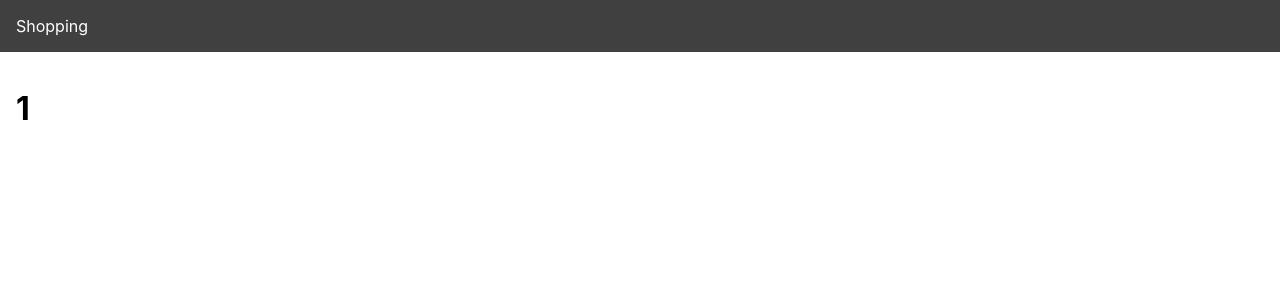
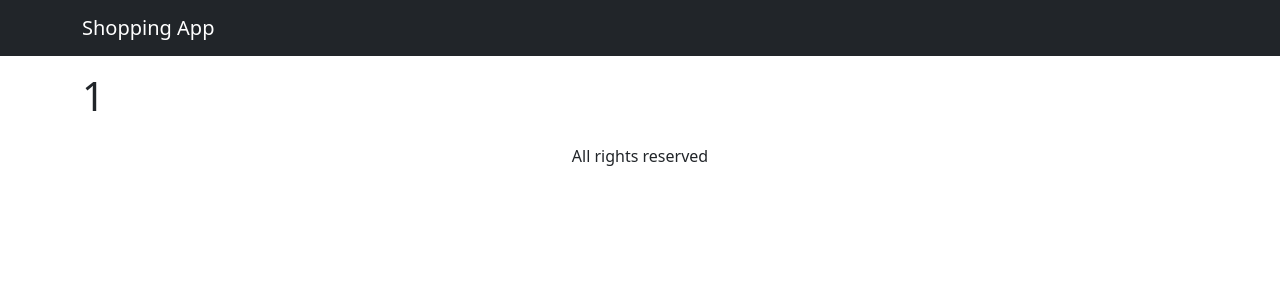
Before and after one commit to MasihNazir/shopping, a React (Create React App) app in the folder frontend/: page /product/1 in a window 1280 px wide. Shown: the top 300 px of the page. Built offline with nearby package versions, Linux system fonts and the light colour scheme.

Commit message:
reducer hook implementation

```diff
--- a/frontend/package.json
+++ b/frontend/package.json
@@ -8,11 +8,13 @@
     "@testing-library/react": "^13.4.0",
     "@testing-library/user-event": "^13.5.0",
     "axios": "^0.27.2",
+    "bootstrap": "^5.2.1",
     "react": "^18.2.0",
+    "react-bootstrap": "^2.5.0",
     "react-dom": "^18.2.0",
+    "react-router-bootstrap": "^0.26.2",
     "react-router-dom": "^6.4.1",
     "react-scripts": "5.0.1",
-    "use-reducer-logger": "^1.0.2",
     "web-vitals": "^2.1.4"
   },
   "scripts": {
--- a/frontend/src/App.js
+++ b/frontend/src/App.js
@@ -1,20 +1,34 @@
-import { BrowserRouter, Link, Route, Routes } from 'react-router-dom';
+import { BrowserRouter, Route, Routes } from 'react-router-dom';
 import HomeScreen from './screens/HomeScreen';
 import ProductScreen from './screens/ProductScreen';
+import Navbar from 'react-bootstrap/Navbar';
+import Container from 'react-bootstrap/Container';
+import { LinkContainer } from 'react-router-bootstrap';
 
 function App() {
   return (
     <BrowserRouter>
-      <div>
+      <div className="d-flex flex-column">
         <header>
-          <Link to="/">Shopping</Link>
+          <Navbar bg="dark" variant="dark">
+            <Container>
+              <LinkContainer to="/">
+                <Navbar.Brand>Shopping App</Navbar.Brand>
+              </LinkContainer>
+            </Container>
+          </Navbar>
         </header>
         <main>
-          <Routes>
-            <Route path="/product/:slug" element={<ProductScreen />} />
-            <Route path="/" element={<HomeScreen />} />
-          </Routes>
+          <Container>
+            <Routes>
+              <Route path="/product/:slug" element={<ProductScreen />} />
+              <Route path="/" element={<HomeScreen />} />
+            </Routes>
+          </Container>
         </main>
+        <footer>
+          <div className="text-center">All rights reserved</div>
+        </footer>
       </div>
     </BrowserRouter>
   );
--- a/frontend/src/index.css
+++ b/frontend/src/index.css
@@ -6,15 +6,6 @@ body {
   -webkit-font-smoothing: antialiased;
   -moz-osx-font-smoothing: grayscale;
   box-sizing: border-box;
-}
-
-header {
-  background-color: #404040;
-  padding: 1rem;
-}
-header a {
-  color: #ffffff;
-  text-decoration: none;
 }
 
 main {
--- a/frontend/src/index.js
+++ b/frontend/src/index.js
@@ -3,6 +3,7 @@ import ReactDOM from 'react-dom/client';
 import './index.css';
 import App from './App';
 import reportWebVitals from './reportWebVitals';
+import 'bootstrap/dist/css/bootstrap.min.css';
 
 const root = ReactDOM.createRoot(document.getElementById('root'));
 root.render(
--- a/frontend/src/screens/HomeScreen.jsx
+++ b/frontend/src/screens/HomeScreen.jsx
@@ -3,7 +3,6 @@ import { useEffect, useReducer } from 'react';
 import { Link } from 'react-router-dom';
 // import data from '../data';
 import axios from 'axios';
-import logger from 'use-reducer-logger';
 
 const reducer = (state, action) => {
   switch (action.type) {
@@ -19,7 +18,7 @@ const reducer = (state, action) => {
 };
 
 export default function HomeScreen() {
-  const [{ loading, error, products }, dispatch] = useReducer(logger(reducer), {
+  const [{ loading, error, products }, dispatch] = useReducer(reducer, {
     products: [],
     loading: true,
     error: '',
@@ -68,7 +67,7 @@ export default function HomeScreen() {
                 <p>
                   <strong>${product.price}</strong>
                 </p>
-                <button>Add to cart</button>
+                <button className="btn btn-primary">Add to cart</button>
               </div>
             </div>
           ))
```
Also changed, not shown: 1 other file (tests, documents, lock files or other folders).
